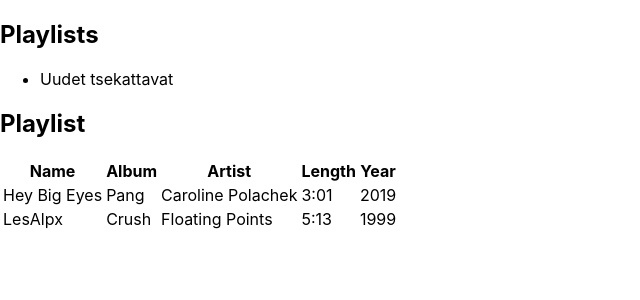
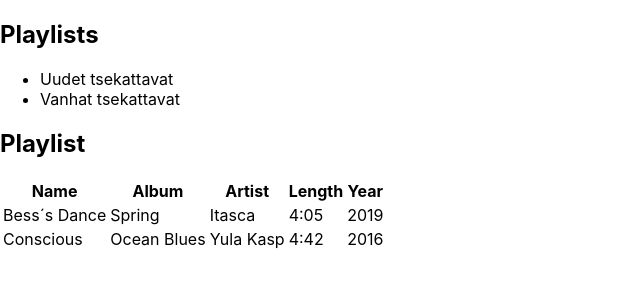
Before and after one commit to aleksilb/spotify-library-manager, a React (Create React App) app: page / in a window 1280 px wide. Shown: the top 300 px of the page, without its empty margins (0-640 px from the left). Built offline with nearby package versions, Linux system fonts and the light colour scheme.

Commit message:
multiple paylists

```diff
--- a/src/App.js
+++ b/src/App.js
@@ -3,15 +3,10 @@
 import PlaylistList from './components/PlaylistList';
 
 function App() {
-  return (
-    <div className="App">
-        <PlaylistList playlists={playlists}/>
-        <SongList songs={songs}/>
-    </div>
-  );
-}
-
-let songs = [
+    let playlistSongs = [
+        {
+            "playlistId": 1,
+            "songs" : [
                 {name: 'Hey Big Eyes',
                     album: 'Pang',
                     artist: 'Caroline Polachek',
@@ -22,10 +17,44 @@
                     artist: 'Floating Points',
                     length: '5:13',
                     year: 1999 }
+            ]
+        },
+        {
+            "playlistId": 2,
+            "songs" : [
+                {name: 'Bess´s Dance',
+                    album: 'Spring',
+                    artist: 'Itasca',
+                    length: '4:05',
+                    year: 2019},
+                {name: 'Conscious',
+                    album: 'Ocean Blues',
+                    artist: 'Yula Kasp',
+                    length: '4:42',
+                    year: 2016 }
+            ]
+        }
     ];
 
     let playlists = [
-    {"name" : "Uudet tsekattavat"}
+        {
+            "id" : 1,
+            "name" : "Uudet tsekattavat"
+        },
+        {
+            "id" : 2,
+            "name" : "Vanhat tsekattavat"
+        }
     ];
 
+    let songs = playlistSongs.find(playlist => playlist.playlistId === 2).songs;
+
+    return <div className="App">
+        <PlaylistList playlists={playlists}/>
+        <SongList songs={songs}/>
+    </div>;
+}
+
+
+
 export default App;
--- a/src/components/PlaylistList.js
+++ b/src/components/PlaylistList.js
@@ -5,7 +5,7 @@
         <h2>Playlists</h2>
         <ul>
         {props.playlists.map((playlist) =>
-            <li>{playlist.name}</li>
+            <li key={playlist.id}>{playlist.name}</li>
         )}
     </ul>
     </div>
```
Lines whose indentation alone changed are shown as unchanged.
